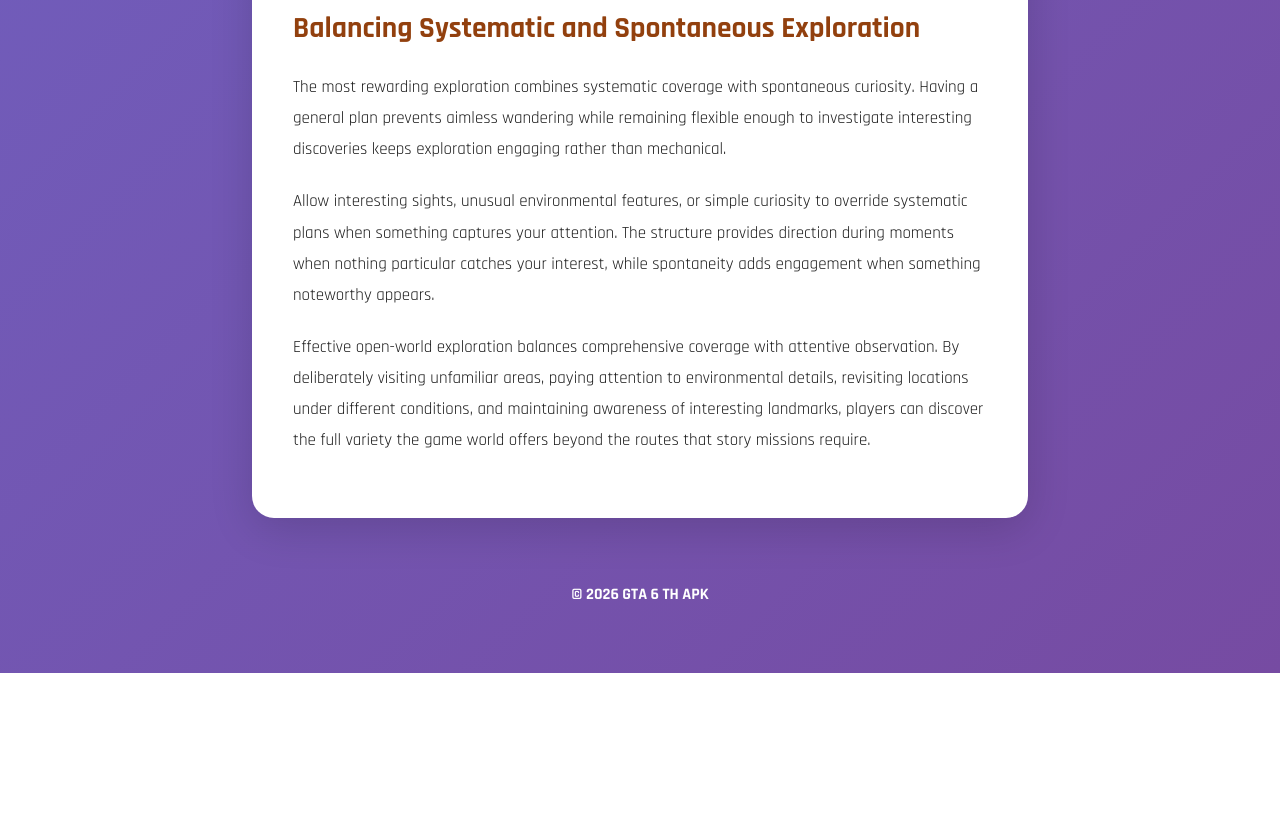
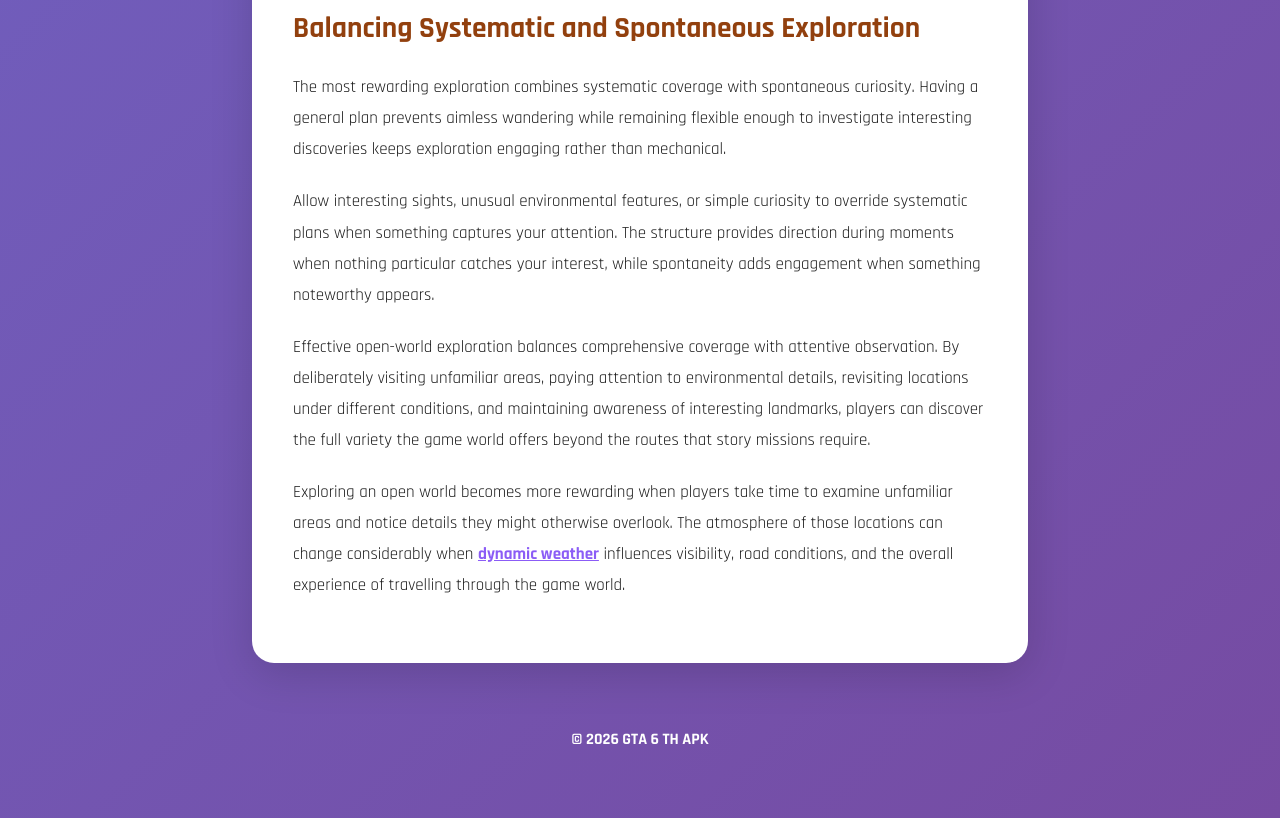
Before and after one commit to umjynb-lab/Hidden-Locations, a plain HTML site: page index.html in a window 1280 px wide. Shown: the part 4084-4902 px from the top of the page. Before the commit the page ends 4757 px from the top, so only its background shows below. Drawn offline with Linux system fonts and the light colour scheme.

Commit message:
Update index.html

```diff
--- a/index.html
+++ b/index.html
@@ -4,6 +4,7 @@
     <meta charset="UTF-8">
     <meta name="viewport" content="width=device-width, initial-scale=1.0">
     <title>How to Explore the Open World of GTA 6 Without Missing Hidden Locations</title>
+    <meta name="google-site-verification" content="TiFBwdgWkOiF-HC9eO1kyvLJ_mwu5ZiS9B_hd1jU1t0" />
     <meta name="description" content="Discover practical strategies for systematic GTA 6 exploration, including examining unfamiliar streets, observing landmarks, revisiting locations, and noticing environmental details to find hidden areas.">
     <link rel="canonical" href="">
     <script>document.querySelector('link[rel="canonical"]').href=window.location.href;</script>
@@ -99,6 +100,7 @@
             <p>Allow interesting sights, unusual environmental features, or simple curiosity to override systematic plans when something captures your attention. The structure provides direction during moments when nothing particular catches your interest, while spontaneity adds engagement when something noteworthy appears.</p>
 
             <p>Effective open-world exploration balances comprehensive coverage with attentive observation. By deliberately visiting unfamiliar areas, paying attention to environmental details, revisiting locations under different conditions, and maintaining awareness of interesting landmarks, players can discover the full variety the game world offers beyond the routes that story missions require.</p>
+        <p>Exploring an open world becomes more rewarding when players take time to examine unfamiliar areas and notice details they might otherwise overlook. The atmosphere of those locations can change considerably when <a href="https://umjynb.codeberg.page/ExplorationinGTA/">dynamic weather</a> influences visibility, road conditions, and the overall experience of travelling through the game world.</p>
         </div>
         <footer><p>&copy; 2026 GTA 6 TH APK</p></footer>
     </div>
```
